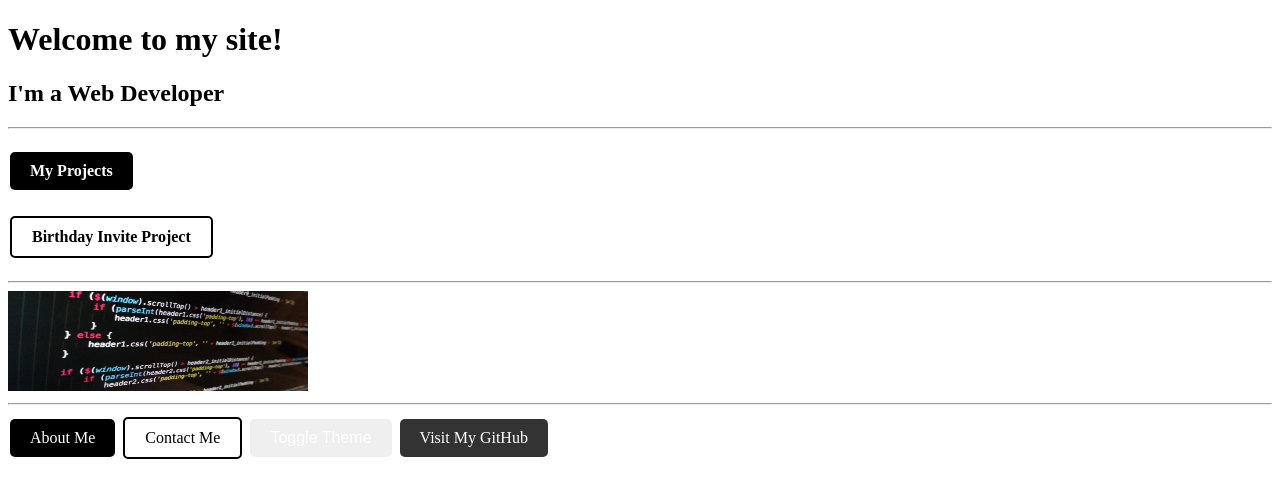
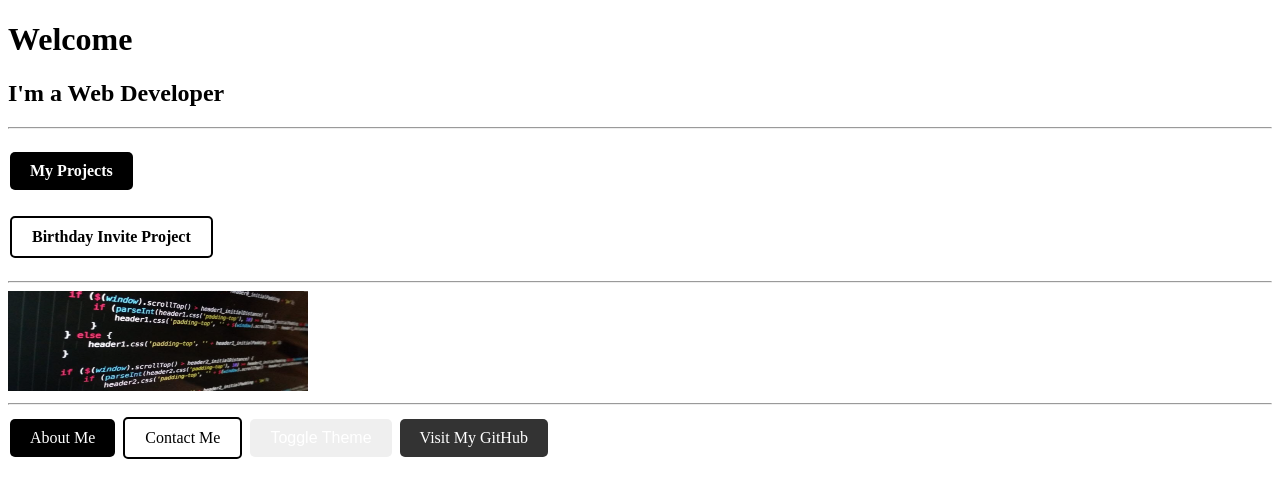
Before and after one commit to Nweder/WebDev, a plain HTML site: page index.html in a window 1280 px wide. Drawn offline with Linux system fonts and the light colour scheme.

Commit message:
New welcome message

```diff
--- a/index.html
+++ b/index.html
@@ -46,7 +46,7 @@
 </head>
 
 <body>
-  <h1>Welcome to my site!</h1>
+  <h1>Welcome </h1>
   <h2>I'm a Web Developer</h2>
 
   <hr />
```
